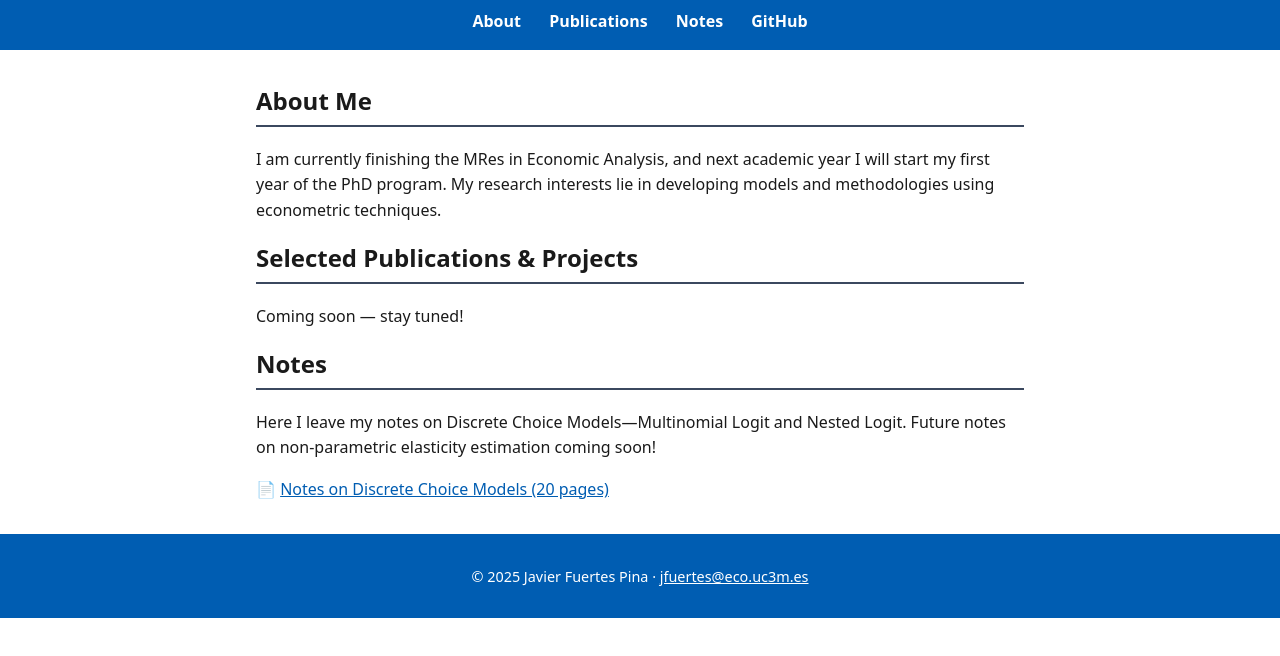
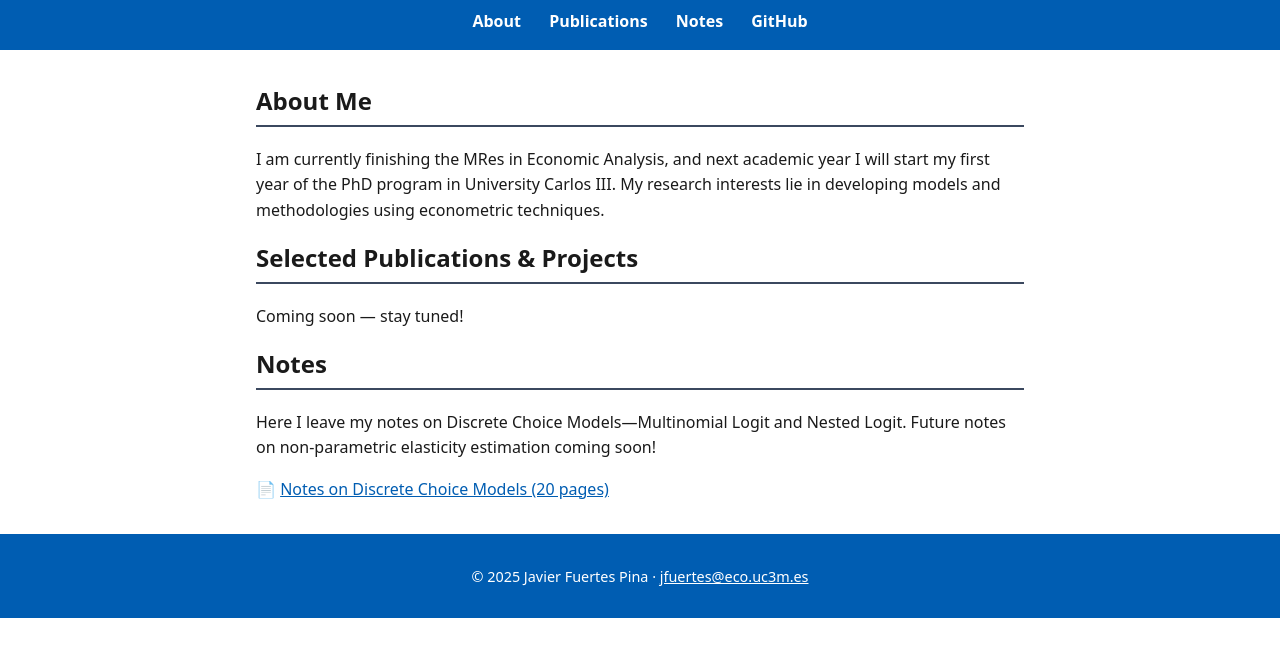
Before and after one commit to JavierFuertesPina/javierfuertespina.github.io, a plain HTML site: page index.html in a window 1280 px wide. Shown: the part 100-756 px from the top of the page. Drawn offline with Linux system fonts and the light colour scheme.

Commit message:
Update index.html

```diff
--- a/index.html
+++ b/index.html
@@ -21,7 +21,7 @@
   <main>
     <section id="about">
       <h2>About Me</h2>
-      <p>I am currently finishing the MRes in Economic Analysis, and next academic year I will start my first year of the PhD program. My research interests lie in developing models and methodologies using econometric techniques.</p>
+      <p>I am currently finishing the MRes in Economic Analysis, and next academic year I will start my first year of the PhD program in University Carlos III. My research interests lie in developing models and methodologies using econometric techniques.</p>
     </section>
 
     <section id="publications">
```
